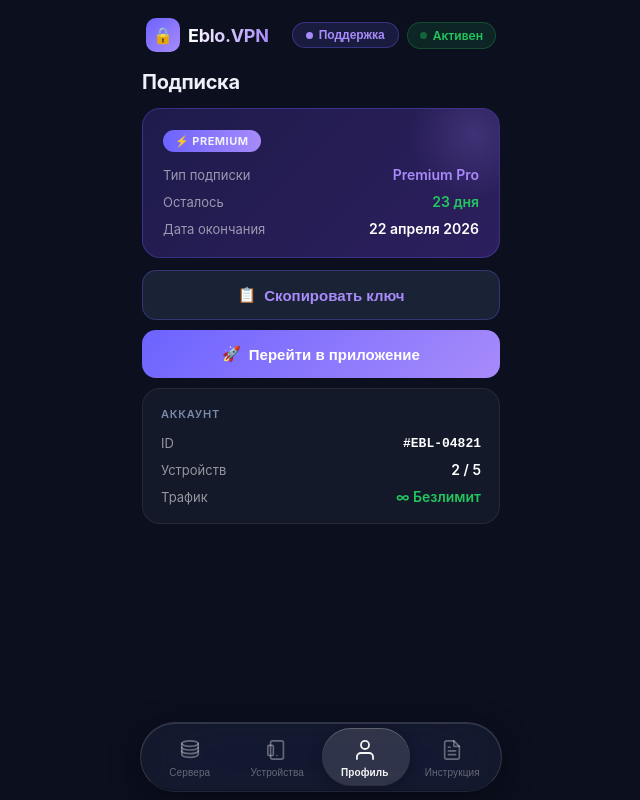
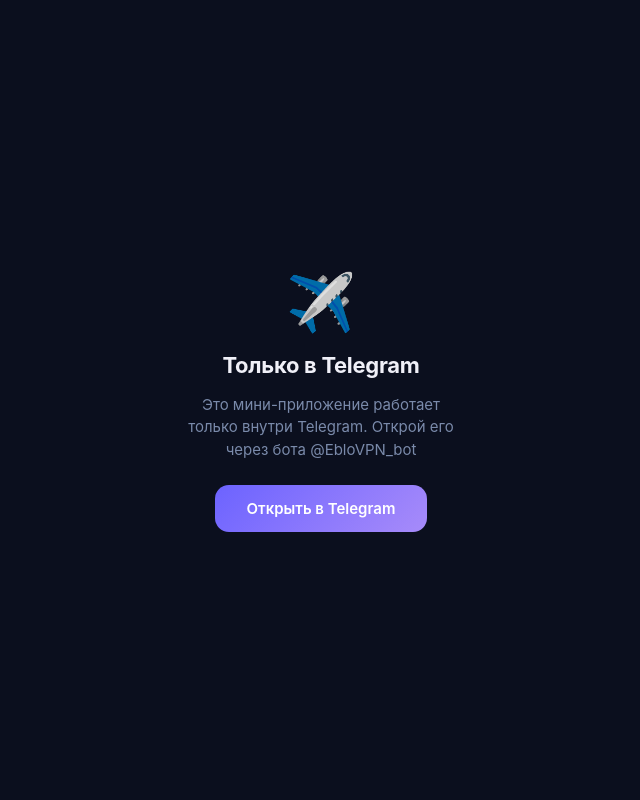
Before and after one commit to RapiraLabs/vless-subs-miniapp, a plain HTML site: page index.html in a window 1280 px wide. Shown: the whole page, without its empty margins (319-959 px from the left). Drawn offline with Linux system fonts and the light colour scheme.

Commit message:
add initData

```diff
--- a/index.html
+++ b/index.html
@@ -4,6 +4,9 @@
   <meta charset="UTF-8" />
   <meta name="viewport" content="width=device-width, initial-scale=1.0, maximum-scale=1.0" />
   <title>Eblo.VPN</title>
+  <!-- Telegram Mini App SDK -->
+  <script src="https://telegram.org/js/telegram-web-app.js"></script>
+  <script src="config.js"></script>
   <style>
     * { box-sizing: border-box; margin: 0; padding: 0; }
 
@@ -27,6 +30,45 @@
       color: var(--text);
       font-family: -apple-system, 'SF Pro Display', 'Segoe UI', sans-serif;
       -webkit-font-smoothing: antialiased;
+    }
+
+    /* Safe area для Telegram — отступ под кнопки TG */
+    #app {
+      display: flex;
+      flex-direction: column;
+      height: 100%;
+      padding-top: var(--tg-safe-top, env(safe-area-inset-top, 0px));
+    }
+
+    /* Экран блокировки (открыт вне Telegram) */
+    #tg-guard {
+      display: none;
+      position: fixed; inset: 0;
+      background: var(--bg);
+      z-index: 9999;
+      flex-direction: column;
+      align-items: center;
+      justify-content: center;
+      gap: 16px;
+      padding: 32px;
+      text-align: center;
+    }
+    #tg-guard.show { display: flex; }
+    .guard-icon { font-size: 56px; }
+    .guard-title {
+      font-size: 22px; font-weight: 700;
+      letter-spacing: -0.3px;
+    }
+    .guard-text {
+      font-size: 15px; color: var(--muted); line-height: 1.5; max-width: 280px;
+    }
+    .guard-btn {
+      margin-top: 8px;
+      padding: 14px 32px;
+      background: linear-gradient(135deg, var(--accent), var(--accent2));
+      color: #fff; border: none; border-radius: 14px;
+      font-size: 15px; font-weight: 600; cursor: pointer;
+      text-decoration: none; display: inline-block;
     }
 
     body {
@@ -455,6 +497,15 @@
 </head>
 <body>
 
+<!-- Блокировка вне Telegram -->
+<div id="tg-guard">
+  <div class="guard-icon">✈️</div>
+  <div class="guard-title">Только в Telegram</div>
+  <div class="guard-text" id="guard-text">Это мини-приложение работает только внутри Telegram.</div>
+  <a class="guard-btn" id="guard-btn" href="#">Открыть в Telegram</a>
+</div>
+
+<div id="app">
 <!-- Header -->
 <div class="header">
   <div class="header-logo">
@@ -804,8 +855,70 @@
 
 <!-- Snackbar -->
 <div class="snackbar" id="snackbar">✅ Ключ скопирован!</div>
+</div><!-- /#app -->
 
 <script>
+  /* ══════════════════════════════════════
+     TELEGRAM MINI APP INIT
+  ══════════════════════════════════════ */
+  const tg = window.Telegram?.WebApp;
+
+  // Подставляем ссылку на бота из конфига
+  const botName = window.APP_CONFIG?.BOT_NAME ?? 'EbloVPN_bot';
+  const guardBtn  = document.getElementById('guard-btn');
+  const guardText = document.getElementById('guard-text');
+  guardBtn.href = `https://t.me/${botName}`;
+  guardText.textContent = `Это мини-приложение работает только внутри Telegram. Открой его через бота @${botName}`;
+
+  // Защита — показываем guard если открыто не в Telegram
+  if (!tg || !tg.initData) {
+    document.getElementById('tg-guard').classList.add('show');
+    document.getElementById('app').style.display = 'none';
+  } else {
+    // Расширяем на весь экран
+    tg.expand();
+    tg.ready();
+
+    // Применяем отступ сверху под кнопки Telegram
+    const safeTop = (tg.safeAreaInsets?.top ?? 0) + (tg.contentSafeAreaInsets?.top ?? 0);
+    if (safeTop > 0) {
+      document.getElementById('app').style.setProperty('--tg-safe-top', safeTop + 'px');
+    }
+
+    // Тема Telegram (подхватываем цвет фона если нужно)
+    if (tg.colorScheme === 'light') {
+      // при желании можно переключить тему
+    }
+
+    // Отправляем initData на бэкенд
+    authWithBackend(tg.initData);
+  }
+
+  async function authWithBackend(initData) {
+    // API_URL берётся из config.js (не коммитить в git!)
+    const apiUrl = window.APP_CONFIG?.API_URL;
+    if (!apiUrl) {
+      console.warn('[Eblo.VPN] API_URL не задан в config.js');
+      return;
+    }
+    try {
+      const res = await fetch(apiUrl + '/auth', {
+        method: 'POST',
+        headers: { 'Content-Type': 'application/json' },
+        body: JSON.stringify({ init_data: initData })
+      });
+      if (!res.ok) throw new Error('HTTP ' + res.status);
+      const data = await res.json();
+      console.log('[Eblo.VPN] Auth OK:', data);
+      // TODO: сохрани токен/данные пользователя и обнови UI
+    } catch (err) {
+      console.error('[Eblo.VPN] Auth error:', err);
+    }
+  }
+
+  /* ══════════════════════════════════════
+     TAB BAR
+  ══════════════════════════════════════ */
   function movePill(tabBtn) {
     const pill = document.getElementById('tab-pill');
     const bar  = document.getElementById('tabbar');
```
Also changed, not shown: 3 other files.
